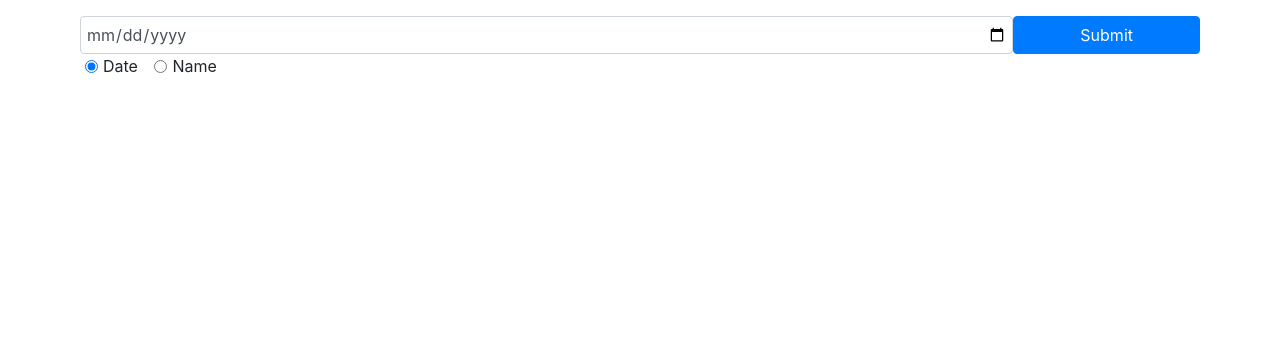
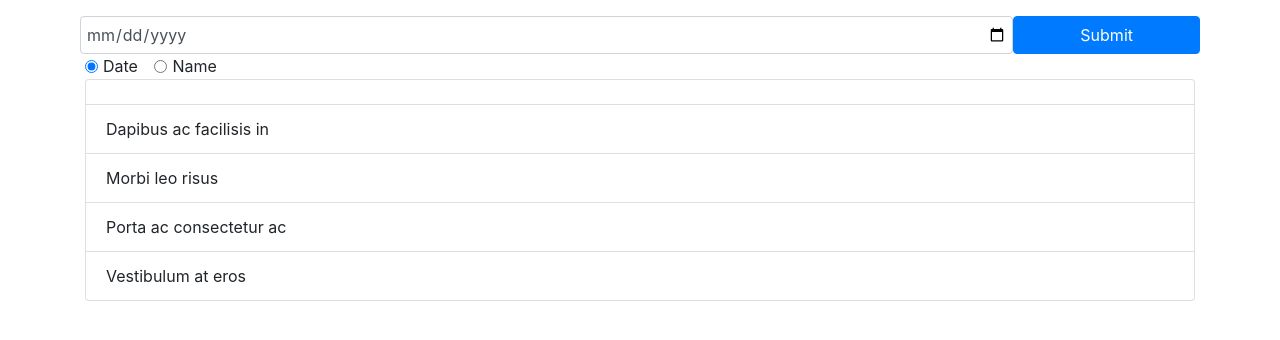
Before and after one commit to Papput/nameday, a plain HTML site: page index.html in a window 1280 px wide. Drawn offline with nearby package versions, Linux system fonts and the light colour scheme; no server answers.

Commit message:
fixed a semantic error, used span instead of section

```diff
--- a/index.html
+++ b/index.html
@@ -11,6 +11,7 @@
 <body>
 
     <main id="app" class="container">
+        <section>
             <form>
                 <div class="form-row">
                     <input type="date" id="inputField" class="form-control col">
@@ -25,6 +26,15 @@
                     <label class="form-check-label" for="radioName">Name</label>
                 </div>
             </form>
+
+            <ul class="list-group">
+                <li class="list-group-item"></li>
+                <li class="list-group-item">Dapibus ac facilisis in</li>
+                <li class="list-group-item">Morbi leo risus</li>
+                <li class="list-group-item">Porta ac consectetur ac</li>
+                <li class="list-group-item">Vestibulum at eros</li>
+            </ul>
+        </section>
     </main>
 
     <script src="/assets/scripts/api.js"></script>
```
Lines whose indentation alone changed are shown as unchanged.
